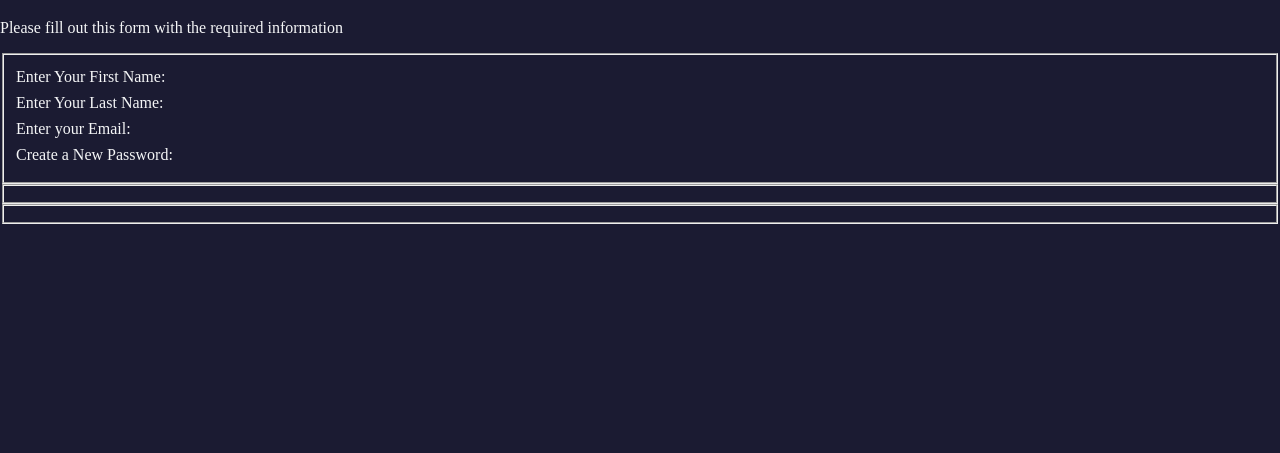
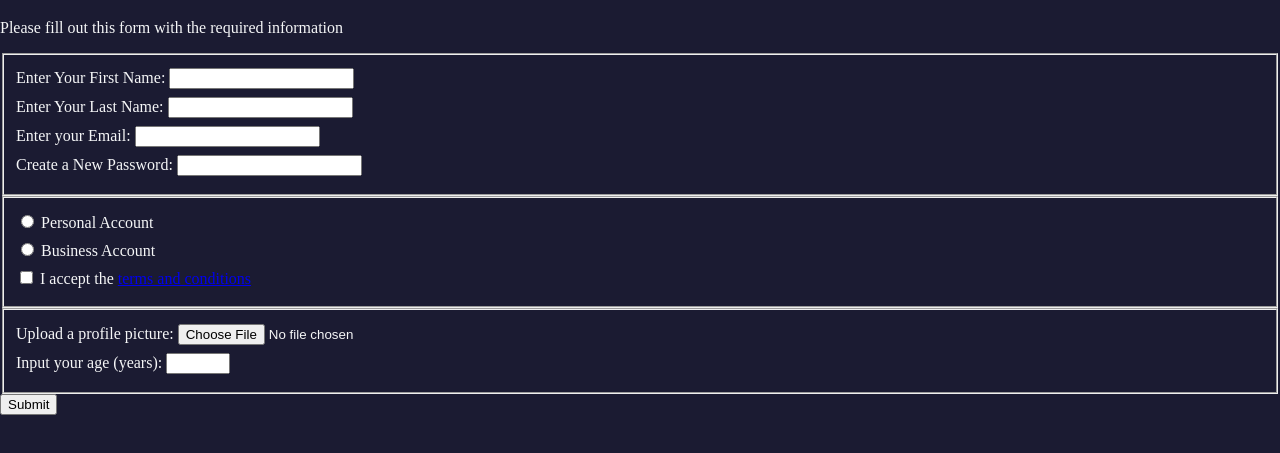
Before and after one commit to OneWay-Laye/FreeCodeCamp_Cert, a plain HTML site: page Responsive-Web-Design/HTML-Registration-Form/index.html in a window 1280 px wide. Shown: the part 61-514 px from the top of the page. Drawn offline with Linux system fonts and the light colour scheme.

Commit message:
Completes steps 17-32 for Registration form

```diff
--- a/Responsive-Web-Design/HTML-Registration-Form/index.html
+++ b/Responsive-Web-Design/HTML-Registration-Form/index.html
@@ -12,13 +12,34 @@
     <p>Please fill out this form with the required information</p>
     <form action="https://register-demo.freecodecamp.org" method="post">
         <fieldset>
-            <label >Enter Your First Name:</label>
-            <label >Enter Your Last Name:</label>
-            <label >Enter your Email:</label>
-            <label >Create a New Password:</label>
+            <label for="first-name">Enter Your First Name: <input type="text" id="first-name" required>
+            </label>
+            <label for="last-name">Enter Your Last Name: <input type="text" id="last-name" required></label>
+            <label for="email">Enter your Email: <input     type="email"
+                id="email"
+                required></label>
+            <label for="new-password">Create a New Password: <input
+                id="new-password" type="password" pattern="[a-z0-5]{8,}" required>
+            </label>
         </fieldset>
-        <fieldset></fieldset>
-        <fieldset></fieldset>
+        <fieldset>
+            <label for="personal-account">
+                <input type="radio" name="account-type" id="personal-account"> Personal Account
+            </label>
+            <label for="business-account">
+                <input type="radio" name="account-type" id="business-account"> Business Account
+            </label>
+            <label for="terms-and-conditions">
+                <input type="checkbox" name="" id="terms-and-conditions" required> I accept the <a href="https://www.freecodecamp.org/news/terms-of-service/" alt="Free code camp terms and conditions">terms and conditions</a>
+            </label>
+        </fieldset>
+        <fieldset>
+            <label for="">
+               Upload a profile picture: <input type="file" name="" id="">
+            </label>
+            <label for="">Input your age (years): <input type="number" min="13" max="120"></label>
+        </fieldset>
+        <input type="submit" value="Submit">
     </form>
 </body>
 </html>
```
Also changed, not shown: Responsive-Web-Design/HTML-Registration-Form/steps.txt.
